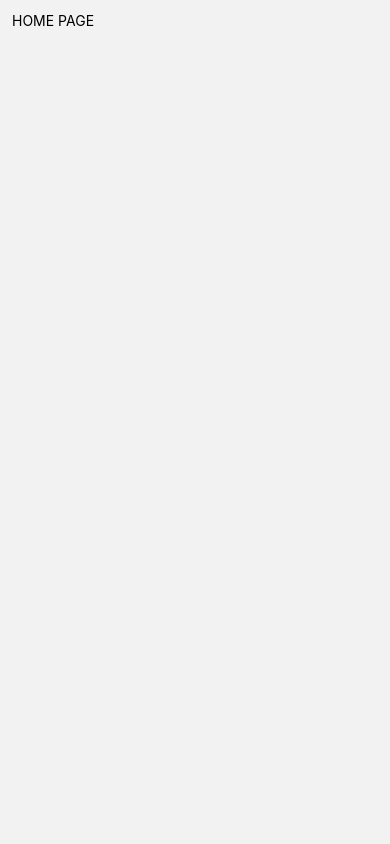
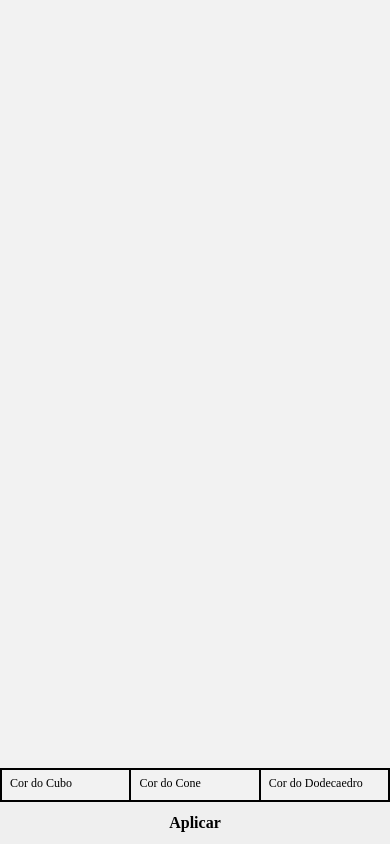
Before and after one commit to nandorodrigu3s/savior, a React Native app: screen /Home in a window 390 px wide. Built offline with nearby package versions, Linux system fonts and the light colour scheme.

Commit message:
WIP - basic screens structure, adding fonts, submit button

```diff
--- a/App.tsx
+++ b/App.tsx
@@ -13,12 +13,15 @@ import { NavigationContainer } from '@react-navigation/native';
 import { createNativeStackNavigator } from '@react-navigation/native-stack';
 import Login from './src/screens/login/login.screen';
 import Home from './src/screens/home/home.screen';
+import { ThemeProvider } from 'styled-components/native';
+import { BaseTheme } from '@assets/theme/app-theme';
 
 const Stack = createNativeStackNavigator();
 
 const App = () => {
   return (
     <NavigationContainer>
+      <ThemeProvider theme={BaseTheme}>
         <Stack.Navigator>
           <Stack.Screen
             name="Login"
@@ -35,6 +38,7 @@ const App = () => {
             }}
           />
         </Stack.Navigator>
+      </ThemeProvider>
     </NavigationContainer>
   );
 };
--- a/src/assets/theme/app-theme.ts
+++ b/src/assets/theme/app-theme.ts
@@ -2,7 +2,7 @@ import { IBaseTheme } from './interface';
 
 export const BaseTheme: IBaseTheme = {
   colors: {
-    primary: '#006AFF',
+    primary: '#FF6830',
     secondary: '#094AEA',
     tertiary: '#005B8E',
     lightGrey: '#A3A3A3',
@@ -19,7 +19,7 @@ export const BaseTheme: IBaseTheme = {
     large: 24,
     veryLarge: 32,
     verySmall: 4,
-    default: 10,
+    default: 12,
     custom: 18,
   },
   icons: null,
--- /dev/null
+++ b/src/components/atoms/atm.submit-button/app-submit-button.atom.styled.ts
@@ -0,0 +1,29 @@
+import styled from 'styled-components/native';
+
+interface SubmitButtonProps {
+  bgColor?: string;
+  radiusBorderValue?: number;
+  buttonWidth?: number;
+  hasLargePadding?: boolean;
+  hasPaddingLeft?: boolean;
+  justifyCon?: boolean;
+  alignIt?: boolean;
+  noRadius?: boolean;
+  noMarginTop?: boolean;
+  noMarginBottom?: boolean;
+}
+
+export const SubmitButton = styled.TouchableOpacity<SubmitButtonProps>`
+  padding: 12px;
+  ${props => !props.noMarginTop && 'margin-top: 16px;'};
+  ${props => !props.noMarginBottom && 'margin-bottom: 16px;'};
+  ${props => !props.noRadius && 'border-radius: 4px;'};
+  background-color: ${props => props.bgColor ?? props.theme.colors.primary};
+  color: ${props => props.theme.colors.white};
+  ${props => props.justifyCon && 'justify-content: center;'};
+  ${props => props.alignIt && 'align-items: center;'};
+  ${props => props.hasLargePadding && 'padding: 16px;'};
+  ${props => props.hasPaddingLeft && 'padding-left: 48px;'};
+  width: ${(props: SubmitButtonProps) =>
+    props.buttonWidth ? `${props.buttonWidth}%` : '50%'};
+`;
--- /dev/null
+++ b/src/components/atoms/atm.submit-button/submit-button-text.atom.styled.ts
@@ -0,0 +1,20 @@
+import styled from 'styled-components/native';
+
+interface SubmitButtonTextProps {
+  color?: string;
+  fontSize?: number;
+  txtCenter?: boolean;
+  regular?: boolean;
+  defaultStyle?: boolean;
+}
+
+export const SubmitButtonText = styled.Text<SubmitButtonTextProps>`
+  ${props => props.txtCenter && 'text-align: center;'};
+  ${props => !props.defaultStyle && 'text-transform: uppercase;'};
+  ${props => !props.regular && 'font-weight: bold;'};
+  font-family: ${props => props.theme.fontFamily.interRegular};
+  ${props => props.fontSize && `font-size: ${props.fontSize}px`};
+  font-size: ${props =>
+    props.fontSize ? `${props.fontSize}px` : `${props.theme.size.medium}px`};
+  color: ${props => (props.color ? `${props.color}` : '#FFF')};
+`;
--- a/src/components/atoms/container.atom.styled.ts
+++ b/src/components/atoms/container.atom.styled.ts
@@ -42,7 +42,7 @@ export const Container = styled.View<ContainerProps>`
         ? `flex: ${props.addFlex};`
         : 'flex-grow: 1;'
       : null};
-  ${(props: ContainerProps) => props.hasBorder && 'border: 1px solid #CCCED9;'};
+  ${(props: ContainerProps) => props.hasBorder && 'border: 1px solid #000;'};
   ${(props: ContainerProps) => props.hasPadding && 'padding: 12px'};
   ${(props: ContainerProps) => props.margin && `margin: ${props.margin}px`};
   ${(props: ContainerProps) => props.mt && `margin-top: ${props.mt}px`};
--- a/src/components/atoms/input.atom.styled.ts
+++ b/src/components/atoms/input.atom.styled.ts
@@ -9,13 +9,16 @@ interface InputProps {
 }
 
 export const Input = styled.TextInput<InputProps>`
-  padding: 8px;
-  ${(props: InputProps) => props.hasBorder && 'border: 1px solid black;'};
-  ${(props: InputProps) => props.hasBorderL && 'border-left-width: 1px;'};
-  ${(props: InputProps) => props.hasBorderL && 'border-left-color: #CCCED9;'};
-  ${(props: InputProps) =>
-    props.radiusValue && `border-radius: ${props.radiusValue}px;`};
-  ${(props: InputProps) => props.inputWidth && `width: ${props.inputWidth}%;`};
-  ${(props: InputProps) =>
-    props.inputHeight && `height: ${props.inputHeight}%;`};
+  padding: ${props => `${props.theme.size.small}px`};
+  text-decoration: none;
+  outline: none;
+  padding-top: 5px;
+  font-family: ${props => props.theme.fontFamily.interRegular};
+  font-size: ${props => `${props.theme.size.default}px`};
+  ${props => props.hasBorder && 'border: 1px solid black;'};
+  ${props => props.hasBorderL && 'border-left-width: 1px;'};
+  ${props => props.hasBorderL && 'border-left-color: #CCCED9;'};
+  ${props => props.radiusValue && `border-radius: ${props.radiusValue}px;`};
+  ${props => props.inputWidth && `width: ${props.inputWidth}%;`};
+  ${props => props.inputHeight && `height: ${props.inputHeight}%;`};
 `;
--- a/src/components/mols/app-icon-button.mol.tsx
+++ b/src/components/mols/app-icon-button.mol.tsx
@@ -30,7 +30,7 @@ export const AppIconButton = (props: AppIconButtonProps) => {
       buttonWidth={15}>
       <Icon
         name={hidePasswordIcon}
-        color={`${props.labelColor}`}
+        color={props.iconColor}
         size={BaseTheme.size.custom}
       />
     </IconButton>
@@ -40,7 +40,7 @@ export const AppIconButton = (props: AppIconButtonProps) => {
       buttonWidth={15}>
       <Icon
         name={props.iconName!}
-        color={`${props.iconColor}`}
+        color={props.iconColor}
         size={BaseTheme.size.custom}
       />
     </IconButton>
--- a/src/components/mols/app-input.mol.tsx
+++ b/src/components/mols/app-input.mol.tsx
@@ -37,7 +37,7 @@ export const AppInput = (props: AppInputProps) => {
       <Container justifyCon alignIt>
         <Icon
           name={props.leftIconName}
-          color={props.iconColor}
+          color={props.iconColor ?? BaseTheme.colors.primary}
           size={BaseTheme.size.large}
         />
       </Container>
@@ -51,7 +51,7 @@ export const AppInput = (props: AppInputProps) => {
         />
         {props.showButton && (
           <AppIconButton
-            iconColor={props.iconColor}
+            iconColor={props.iconColor ?? BaseTheme.colors.primary}
             isPassword={props.isInputPassword}
             iconName={props.rightIconName}
             onTapButton={() => {
--- a/src/screens/home/home.screen.tsx
+++ b/src/screens/home/home.screen.tsx
@@ -1,11 +1,31 @@
 import React, { useContext, useEffect, useState } from 'react';
-import { Text } from 'react-native';
 import { Container } from '@components/atoms/container.atom.styled';
+import { SubmitButton } from '@components/atoms/atm.submit-button/app-submit-button.atom.styled';
+import { SubmitButtonText } from '@components/atoms/atm.submit-button/submit-button-text.atom.styled';
+import { useNavigation } from '@react-navigation/native';
+import { Input } from '@components/atoms/input.atom.styled';
 
 const Home = React.memo(() => {
+  const { navigate } = useNavigation();
   return (
-    <Container hasPadding>
-      <Text>HOME PAGE</Text>
+    <Container containerHeight={100}>
+      <Container />
+      <Container noFlex hasBorder direction={'row'} containerHeight={4} justifyBetween>
+        <Input hasBorder placeholder="Cor do Cubo" inputWidth={33.3}/>
+        <Input hasBorder placeholder="Cor do Cone" inputWidth={33.3} />
+        <Input hasBorder placeholder="Cor do Dodecaedro" inputWidth={33.3} />
+      </Container>
+      <SubmitButton
+        noMarginTop
+        noMarginBottom
+        buttonWidth={100}
+        noRadius
+        bgColor={'#EFEFEF'}
+        onPress={() => navigate({ name: 'Login', params: {} } as never)}>
+        <SubmitButtonText defaultStyle color={'#000'} txtCenter>
+          Aplicar
+        </SubmitButtonText>
+      </SubmitButton>
     </Container>
   );
 });
--- a/src/screens/login/login.screen.tsx
+++ b/src/screens/login/login.screen.tsx
@@ -1,5 +1,8 @@
+import { SubmitButton } from '@components/atoms/atm.submit-button/app-submit-button.atom.styled';
+import { SubmitButtonText } from '@components/atoms/atm.submit-button/submit-button-text.atom.styled';
 import { Container } from '@components/atoms/container.atom.styled';
 import { AppInput } from '@components/mols/app-input.mol';
+import { useNavigation } from '@react-navigation/native';
 import React, { useContext, useEffect, useState } from 'react';
 
 type LoginFormData = {
@@ -7,13 +10,18 @@ type LoginFormData = {
   password: string;
 };
 
-const Login = React.memo(() => {
+const Login = () => {
+  const { navigate } = useNavigation();
   return (
     <Container hasPadding justifyCon alignIt>
       <AppInput leftIconName={'user-circle-o'} showButton />
       <AppInput isInputPassword leftIconName={'lock'} showButton />
+      <SubmitButton
+        onPress={() => navigate({ name: 'Home', params: {} } as never)}>
+        <SubmitButtonText>Entrar</SubmitButtonText>
+      </SubmitButton>
     </Container>
   );
-});
+};
 
 export default Login;
```
Also changed, not shown: 32 other files (tests, documents, lock files or other folders). Lines whose indentation alone changed are shown as unchanged.
